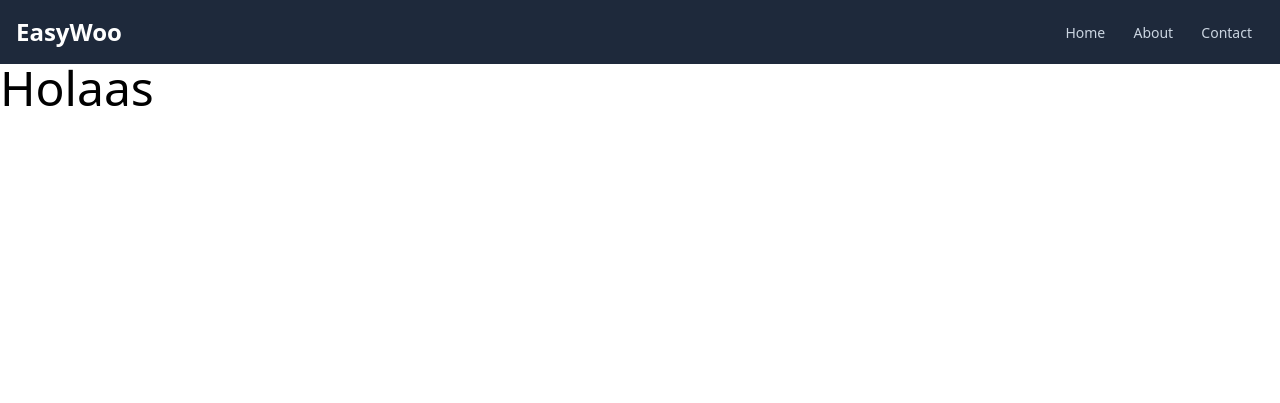
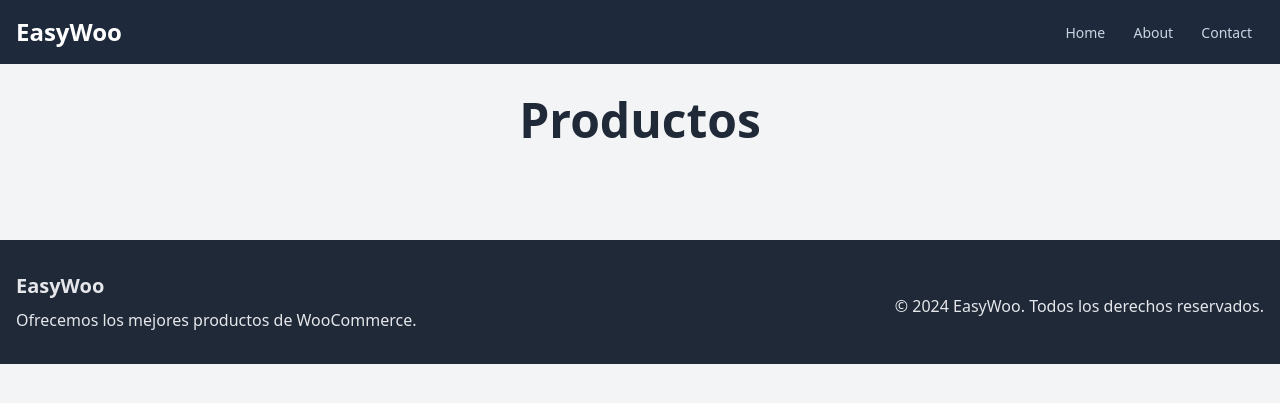
Before and after one commit to JavierFuenza/EasyWooCommerce, a Django app: template easywoo/front/templates/front/index.html in a window 1280 px wide. Shown: the top 403 px of the page. Run offline with Django 5.2, Linux system fonts and the light colour scheme; the template is opened without the code that fills it, so the values that code supplies are empty; some libraries are stand-ins or nearby versions.

Commit message:
Footer agregado + pagina home con el listado de productos listo

```diff
--- a/easywoo/front/templates/front/index.html
+++ b/easywoo/front/templates/front/index.html
@@ -7,8 +7,32 @@
     <title>Home - EasyWoo</title>
     {% tailwind_css %}
 </head>
-<body>
+<body class="bg-gray-100">
     {% include 'includes/navbar.html' %}
-    <h1 class='text-5xl'>Holaas</h1>
+
+    <h1 class="text-5xl text-center my-8 font-bold text-gray-800">Productos</h1>
+
+    <div class="container mx-auto px-4">
+        <div class="grid grid-cols-1 md:grid-cols-2 lg:grid-cols-3 gap-8">
+            {% for producto in productos %}
+            <div class="bg-white shadow-lg rounded-lg overflow-hidden hover:shadow-xl transition-shadow duration-300">
+                {% if producto.images and producto.images|length > 0 %}
+                <img src="{{ producto.images.0.src }}" alt="{{ producto.name }}" class="w-full h-56 object-cover">
+                {% else %}
+                <div class="w-full h-56 bg-gray-200 flex items-center justify-center">
+                    <span class="text-gray-500 text-lg">Sin imagen disponible</span>
+                </div>
+                {% endif %}
+                <div class="p-6">
+                    <h2 class="text-xl font-bold text-gray-800">{{ producto.name }}</h2>
+                    <p class="mt-2 text-gray-600 font-semibold">{{ producto.price|default:"Precio no disponible" }}</p>
+                    <p class="mt-4 text-gray-600">{{ producto.description|striptags|truncatewords:20 }}</p>
+                    <a href="{{ producto.permalink }}" target="_blank" class="mt-4 inline-block bg-blue-600 text-white px-4 py-2 rounded-lg hover:bg-blue-800 transition-colors duration-300">Ver producto</a>
+                </div>
+            </div>
+            {% endfor %}
+        </div>
+    </div>
+    {% include 'includes/footer.html' %}
 </body>
 </html>
--- /dev/null
+++ b/easywoo/front/templates/includes/footer.html
@@ -0,0 +1,11 @@
+<footer class="bg-gray-800 text-gray-200 mt-16">
+    <div class="container mx-auto px-4 py-8">
+        <div class="flex flex-col md:flex-row justify-between items-center">
+            <div class="text-left">
+                <h2 class="text-xl font-bold">EasyWoo</h2>
+                <p class="mt-2">Ofrecemos los mejores productos de WooCommerce.</p>
+            </div>
+            <p class="mt-2">© 2024 EasyWoo. Todos los derechos reservados.</p>
+        </div>
+    </div>
+</footer>
--- a/easywoo/front/templates/includes/navbar.html
+++ b/easywoo/front/templates/includes/navbar.html
@@ -1,4 +1,3 @@
-<!-- templates/includes/navbar.html -->
 <nav class="bg-slate-800 p-4">
     <div class="container mx-auto flex justify-between items-center">
         <div class="text-white text-2xl font-semibold">
--- a/easywoo/front/urls.py
+++ b/easywoo/front/urls.py
@@ -2,5 +2,6 @@ from django.urls import path
 from . import views
 
 urlpatterns = [
+    path('productos/', views.getProductos, name='getProductos'),
     path('home/', views.home, name='home'),
 ]
--- a/easywoo/front/views.py
+++ b/easywoo/front/views.py
@@ -5,8 +5,9 @@ from api.views import wcapi, getProd
 
 
 
-def index(request):
+def getProductos(request):
     return HttpResponse(getProd('0'))
 
 def home(request):
-    return render(request, 'front/index.html')
+    productos = getProd('0')  # Obtener todos los productos
+    return render(request, 'front/index.html', {'productos': productos})
```
Also changed, not shown: easywoo/api/views.py (+6 -7 lines).
